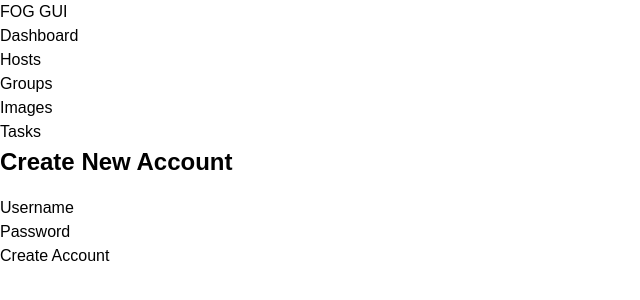
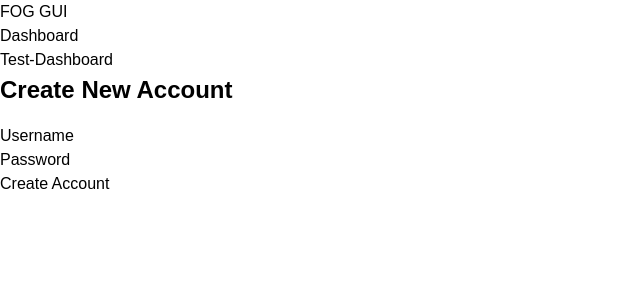
Before and after one commit to haagahelia/FogGui, a Next.js app: page /admin/create-account in a window 1280 px wide. Shown: the top 300 px of the page, without its empty margins (0-640 px from the left). Built offline with nearby package versions, Linux system fonts and the light colour scheme; no server answers.

Commit message:
FE: Updated src/components/MenuBar.tsx Removed some navigation and added Test-Dashboard page navigation

```diff
--- a/src/components/MenuBar.tsx
+++ b/src/components/MenuBar.tsx
@@ -4,7 +4,7 @@
 import { signOut, useSession } from "next-auth/react";
 import { useState } from "react";
 import PersonIcon from "@mui/icons-material/Person";
-import {Session} from 'next-auth'
+import { Session } from "next-auth";
 
 // Define the type for the MenuBar props
 interface MenuBarProps {
@@ -28,7 +28,15 @@
               Dashboard
             </Link>
           </li>
+
           <li>
+            <Link href="/test" className="hover:text-gray-400">
+              Test-Dashboard
+            </Link>
+          </li>
+          {/* Comment out as user only need to see Dashboard page */}
+
+          {/* <li>
             <Link href="/hosts" className="hover:text-gray-400">
               Hosts
             </Link>
@@ -47,7 +55,8 @@
             <Link href="/tasks" className="hover:text-gray-400">
               Tasks
             </Link>
-          </li>
+          </li> */}
+
           {/* User icon and dropdown */}
           {session?.user && (
             <li className="relative flex items-center">
@@ -95,10 +104,10 @@
                     onClick={(e) => {
                       e.preventDefault();
                       const confirmed = window.confirm(
-                        "Are you sure you want to log out from FOG GUI?"
+                        "Are you sure you want to log out from FOG GUI?",
                       );
                       if (confirmed) {
-                        localStorage.removeItem("selectedGroup")
+                        localStorage.removeItem("selectedGroup");
                         signOut({ callbackUrl: "/" });
                       }
                     }}
```
